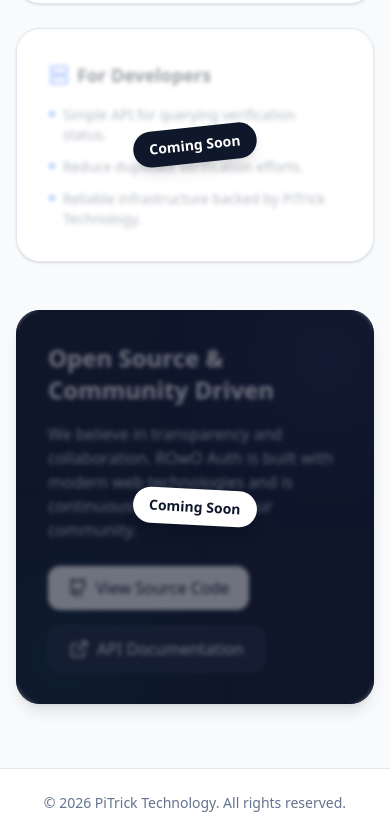
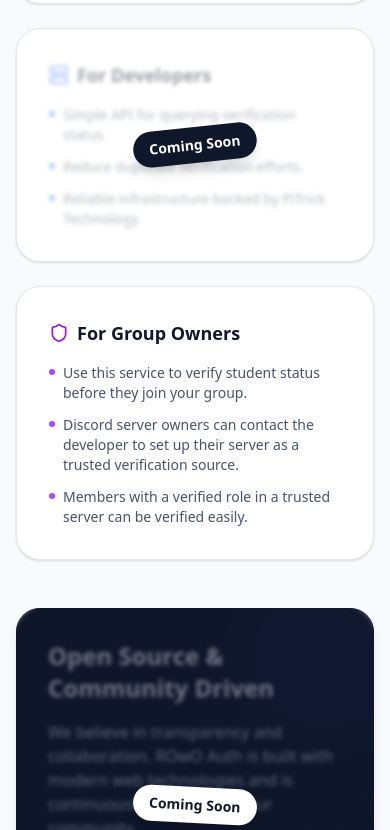
Before and after one commit to Pitrick3141/rowo-auth, a React (Vite) app: page /about in a window 390 px wide. Shown: the part 1203-2033 px from the top of the page. Built offline with nearby package versions, Linux system fonts and the light colour scheme.

Commit message:
feat(about): Add section for group owners
Introduces a new section on the About page detailing benefits for group owners, including student verification capabilities. Also adjusts grid layout for better responsiveness and adds a new Shield icon.

```diff
--- a/src/pages/AboutPage.tsx
+++ b/src/pages/AboutPage.tsx
@@ -1,6 +1,6 @@
 import React from 'react';
 import { motion } from 'motion/react';
-import { ShieldCheck, Lock, Users, Server, Github, ExternalLink } from 'lucide-react';
+import { ShieldCheck, Lock, Users, Server, Github, ExternalLink, Shield } from 'lucide-react';
 
 export default function AboutPage() {
   return (
@@ -44,7 +44,7 @@ export default function AboutPage() {
           initial={{ opacity: 0, y: 20 }}
           animate={{ opacity: 1, y: 0 }}
           transition={{ delay: 0.2 }}
-          className="grid sm:grid-cols-2 gap-6"
+          className="grid sm:grid-cols-2 lg:grid-cols-3 gap-6"
         >
           <div className="bg-white rounded-3xl p-8 shadow-sm border border-slate-200">
             <h3 className="text-lg font-bold text-slate-900 mb-4 flex items-center gap-2">
@@ -92,6 +92,27 @@ export default function AboutPage() {
               </li>
             </ul>
           </div>
+
+          <div className="bg-white rounded-3xl p-8 shadow-sm border border-slate-200">
+            <h3 className="text-lg font-bold text-slate-900 mb-4 flex items-center gap-2">
+              <Shield className="w-5 h-5 text-purple-600" />
+              For Group Owners
+            </h3>
+            <ul className="space-y-3 text-slate-600 text-sm">
+              <li className="flex items-start gap-2">
+                <div className="w-1.5 h-1.5 rounded-full bg-purple-500 mt-1.5 shrink-0" />
+                <span>Use this service to verify student status before they join your group.</span>
+              </li>
+              <li className="flex items-start gap-2">
+                <div className="w-1.5 h-1.5 rounded-full bg-purple-500 mt-1.5 shrink-0" />
+                <span>Discord server owners can contact the developer to set up their server as a trusted verification source.</span>
+              </li>
+              <li className="flex items-start gap-2">
+                <div className="w-1.5 h-1.5 rounded-full bg-purple-500 mt-1.5 shrink-0" />
+                <span>Members with a verified role in a trusted server can be verified easily.</span>
+              </li>
+            </ul>
+          </div>
         </motion.section>
 
         <motion.section
```
